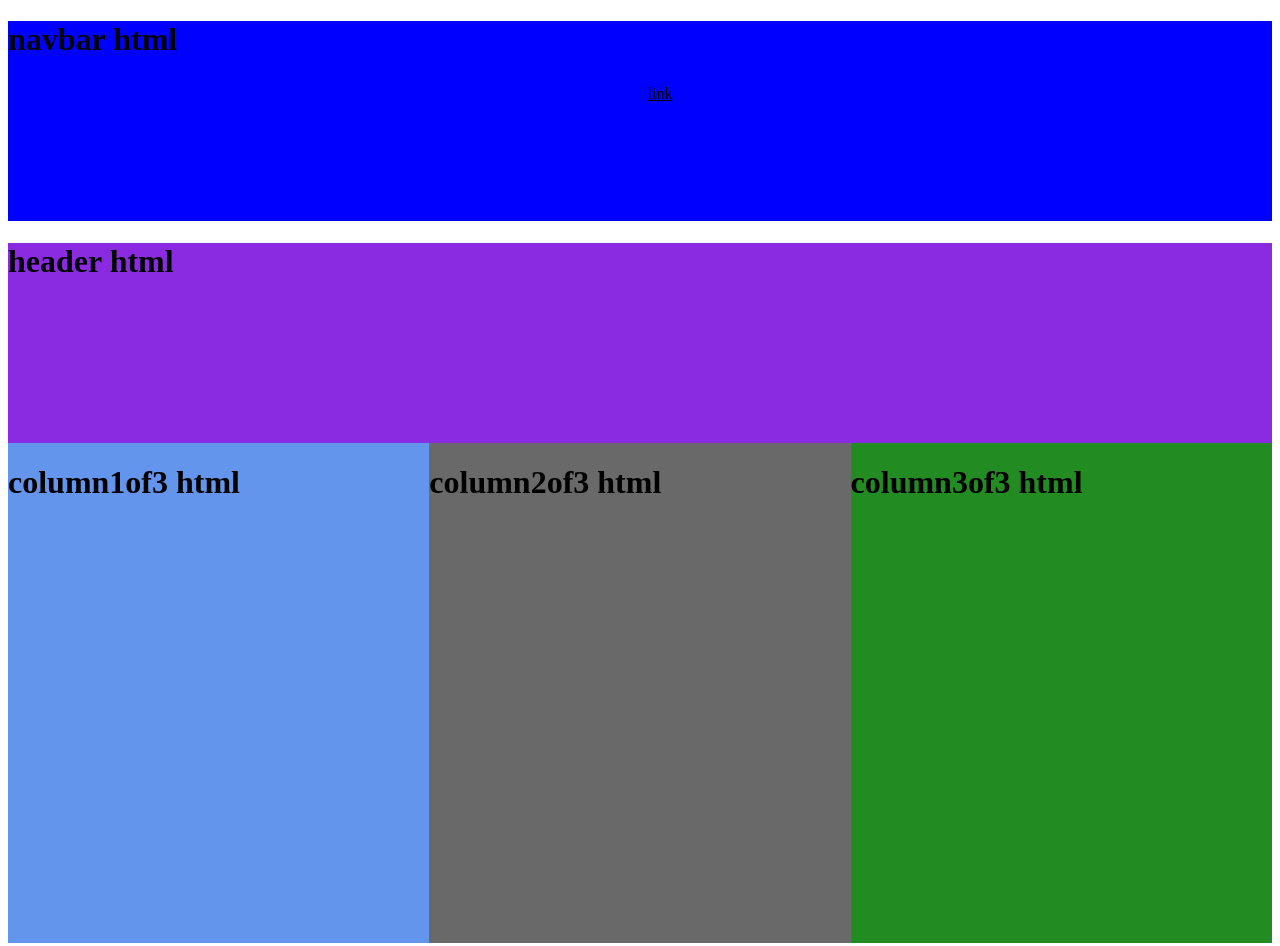
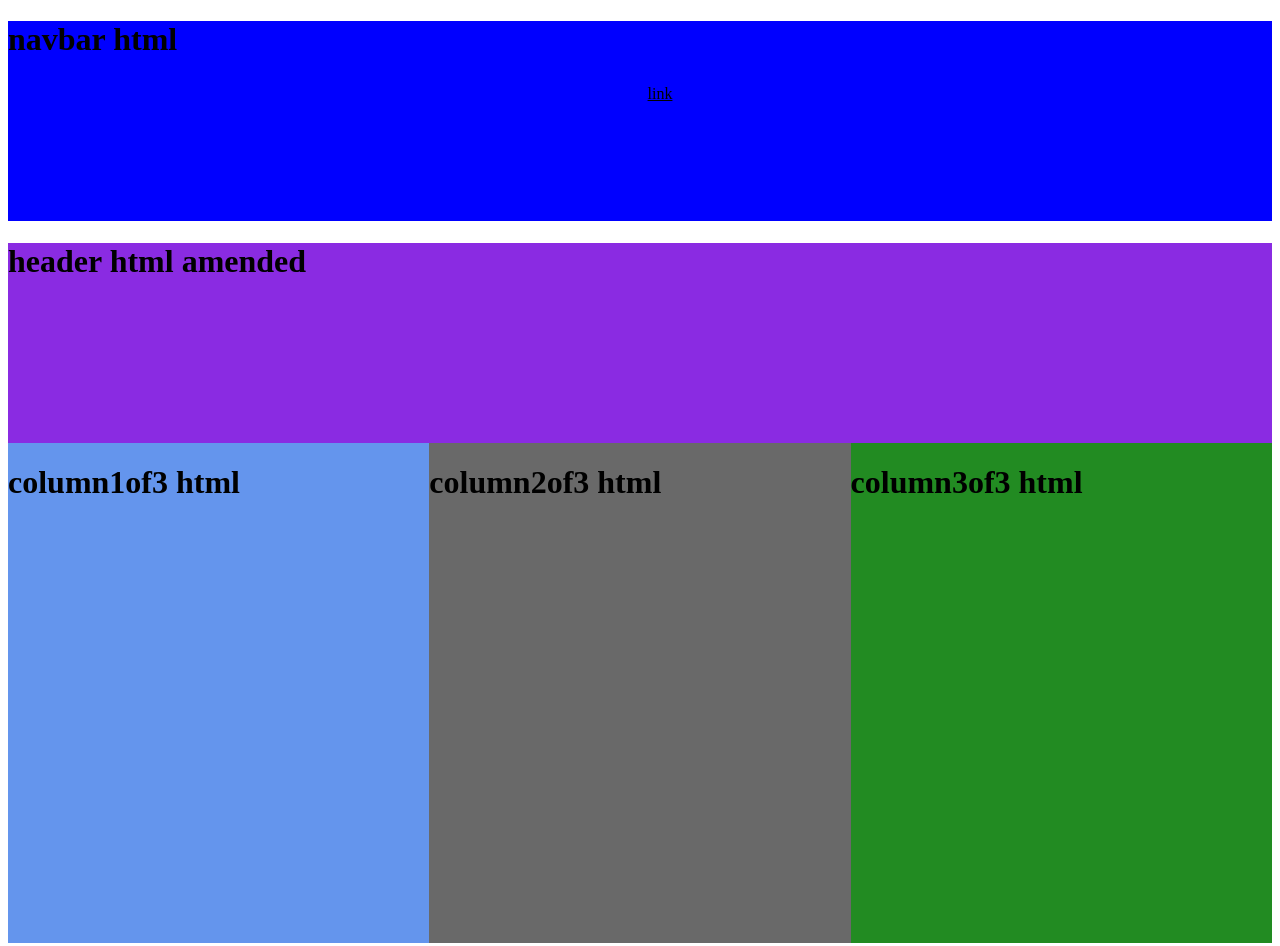
Before and after one commit to Anzors/Homework, a plain HTML site: page myFirst.html in a window 1280 px wide. Shown: the top 946 px of the page. Drawn offline with Linux system fonts and the light colour scheme.

Commit message:
Ammended

```diff
--- a/myFirst.html
+++ b/myFirst.html
@@ -24,7 +24,7 @@
         </div>
 
         <div class="header">
-            <h1> header html</h1>
+            <h1> header html amended</h1>
         </div>
 
         <div class="main">
```
